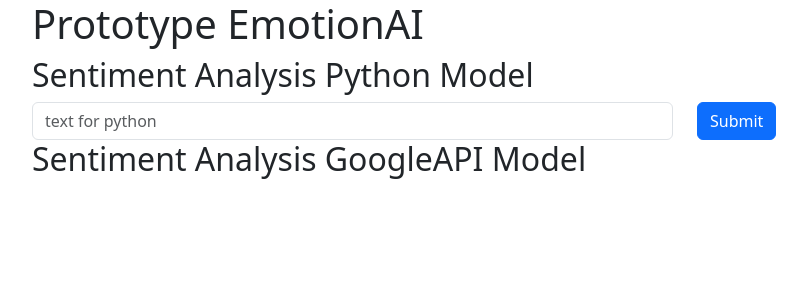
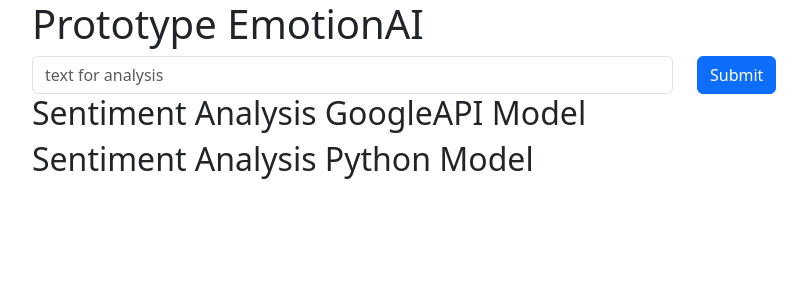
Before and after one commit to KostasMateer/dig345-p2-emotionai, a Flask app: page / in a window 1280 px wide. Shown: the top 300 px of the page, without its empty margins (50-857 px from the left). Run offline with Flask 2, Linux system fonts and the light colour scheme.

Commit message:
prototype done

```diff
--- a/index.py
+++ b/index.py
@@ -1,39 +1,29 @@
-from flask import Flask, render_template, request, jsonify
-from flask_cors import CORS, cross_origin
+from flask import Flask, render_template, jsonify
 from google.cloud import language_v1
-from google.oauth2.service_account import Credentials
+from textblob import TextBlob
 from dotenv import load_dotenv
 load_dotenv()
 
 # Instantiates a client
 client = language_v1.LanguageServiceClient()
-
-# import joblib
-# import os
-
-# # Load the trained machine learning model
-# model = joblib.load('trained_model.pkl')
-
 app = Flask(__name__, static_folder='static')
-CORS(app)
 
 @app.route('/')
 def index():
-    # if request.method == 'POST':
-    #     text_input = request.form['text_input']
-    #     prediction = (text_input)
-    #     return render_template('index.html', prediction=prediction, text_input=text_input)
     return render_template('index.html')
 
 # Define a route to accept POST requests
 @app.route('/predict/<text>', methods=['GET'])
-@cross_origin()
 def predict(text):
-    # Get data from the POST request
     textToSentiment = text
     document = language_v1.Document(content=textToSentiment, type_=language_v1.Document.Type.PLAIN_TEXT)
-    sentiment = client.analyze_sentiment(request={'document': document}).document_sentiment.score
-    return jsonify({'sentiment': sentiment})
+    google_sentiment = client.analyze_sentiment(request={'document': document}).document_sentiment.score
+    python_sentiment = TextBlob(textToSentiment).sentiment.polarity
+    return jsonify(
+                    {'google_sentiment': google_sentiment,
+                    "python_sentiment": python_sentiment}
+                    )
+
 
 @app.route('/api')
 def server_live():
--- a/static/js/main.js
+++ b/static/js/main.js
@@ -1,14 +1,21 @@
-$('#python-form').submit(function(event) {
+$('#google-form').submit(function(event) {
   event.preventDefault(); // prevent default form submit behavior
   var inputVal = $('#input-field').val();
-  fetch("http://localhost:5000/predict/" + inputVal)
+  if (inputVal) {
+    fetch("https://dig345-p2-emotionai.vercel.app/predict/" + inputVal)
+    // fetch("http://localhost:5000/predict/" + inputVal)
     .then((response) => {
       // convert to json
       return response.json();
     })
     .then((data) => {
-      console.log(data.prediction)
-      $("#python-prediction").html(`Prediction: ${data.sentiment}`)
+      $("#google-prediction").html(`Prediction: ${data.google_sentiment}`)
+      $("#python-prediction").html(`Prediction: ${data.python_sentiment}`)
     })
     .catch((err) => console.log(err));
+  }
+  else {
+    $("#google-prediction").html(`Prediction: no text`)
+    $("#python-prediction").html(`Prediction: no text`)
+  }
 })
--- a/templates/index.html
+++ b/templates/index.html
@@ -10,12 +10,11 @@
     <div class="container">
       <h1>Prototype EmotionAI</h1>
       <div class="justify-content-evenly">
-        <h2>Sentiment Analysis Python Model</h2>
         <div class="row">
           <div class="col">
-            <form id="python-form"  class="row">
+            <form id="google-form"  class="row">
                 <div class="col-sm-7">
-                  <input id="input-field" name="python_text" type="text" class="form-control" placeholder="text for python" aria-label="City">
+                  <input id="input-field" name="google_text" type="text" class="form-control" placeholder="text for analysis" aria-label="google">
                 </div>
                 <div class="col-sm-5">
                   <button type="submit" class="btn btn-primary">Submit</button>
@@ -23,11 +22,13 @@
             </form>
           </div>
         </div>
+        <h2>Sentiment Analysis GoogleAPI Model</h2>
+      </div>
+      <div id="google-prediction"></div>
+      <div class="justify-content-evenly">
+        <h2>Sentiment Analysis Python Model</h2>
       </div>
       <div id="python-prediction"></div>
-      <div class="row justify-content-evenly">
-        <h2>Sentiment Analysis GoogleAPI Model</h2>
-      </div>
     </div>
     <script src="https://cdn.jsdelivr.net/npm/bootstrap@5.3.0-alpha3/dist/js/bootstrap.bundle.min.js" integrity="sha384-ENjdO4Dr2bkBIFxQpeoTz1HIcje39Wm4jDKdf19U8gI4ddQ3GYNS7NTKfAdVQSZe" crossorigin="anonymous"></script>
     <script src="https://code.jquery.com/jquery-3.6.0.min.js"></script>
```
Also changed, not shown: requirements.txt (+9 -0 lines).
